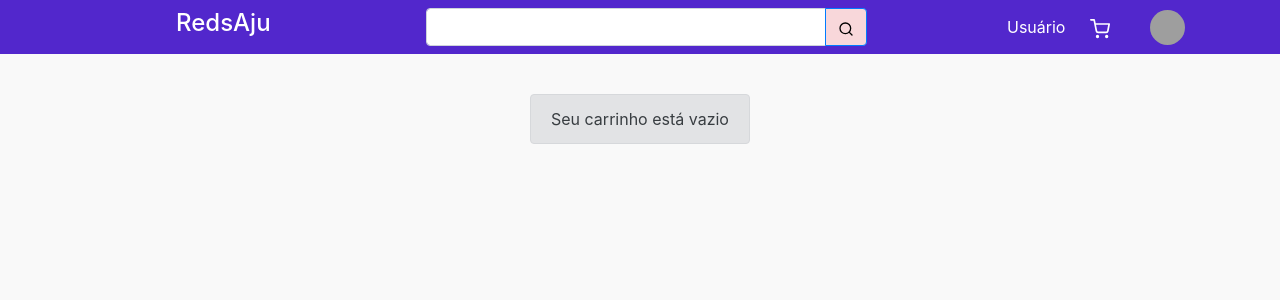
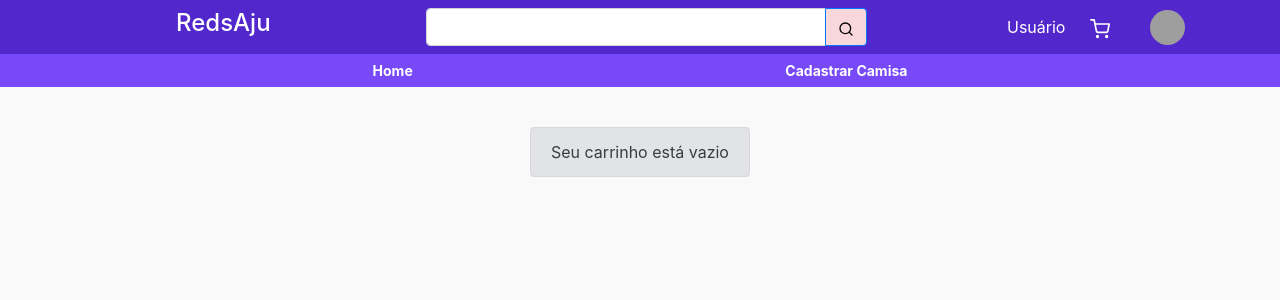
Before and after one commit to gbpaixao/E-commerce, a React (Create React App) app in the folder web/: page /carrinho in a window 1280 px wide. Shown: the top 300 px of the page. Built offline with nearby package versions, Linux system fonts and the light colour scheme; grey boxes are pictures that could not be loaded.

Commit message:
feat: componente MiniNavbar

```diff
--- a/web/src/components/Layout/index.tsx
+++ b/web/src/components/Layout/index.tsx
@@ -1,4 +1,5 @@
 import { ReactNode } from 'react';
+import { MiniNavbar } from '../MiniNavbar';
 import { Navbar } from '../Navbar';
 
 interface LayoutProps {
@@ -6,9 +7,12 @@ interface LayoutProps {
 }
 
 export function Layout({ children }: LayoutProps): JSX.Element {
+  const admin = true;
   return (
     <div>
       <Navbar />
+
+      {admin && (<MiniNavbar />)}
       <div
         style={{
           margin: '0 11rem',
--- /dev/null
+++ b/web/src/components/MiniNavbar/index.tsx
@@ -0,0 +1,24 @@
+import { useHistory } from 'react-router-dom';
+import { styles } from './styles';
+
+export function MiniNavbar() : JSX.Element {
+  const history = useHistory();
+  return (
+    <div className={styles.container}>
+      <button
+        type="button"
+        style={{ background: 'transparent', border: 'none' }}
+        onClick={() => history.push('/home')}
+      >
+        Home
+      </button>
+      <button
+        type="button"
+        style={{ background: 'transparent', border: 'none' }}
+        onClick={() => history.push('/cadastrarCamisa')}
+      >
+        Cadastrar Camisa
+      </button>
+    </div>
+  );
+}
--- /dev/null
+++ b/web/src/components/MiniNavbar/styles.ts
@@ -0,0 +1,23 @@
+import { css } from '@emotion/css';
+
+const styles = {
+  container: css`
+    display: flex;
+    flex-direction: row;
+    justify-content: space-evenly;
+    align-items: center;
+    width: 100%;
+    height: 33px;
+    background-color: #7749f8;
+
+    p,
+    button {
+      margin-bottom: 0px;
+      color: #fff;
+      font-weight: bold;
+      font-size: 14px;
+    }
+  `,
+};
+
+export { styles };
--- a/web/src/pages/Home/index.tsx
+++ b/web/src/pages/Home/index.tsx
@@ -28,14 +28,6 @@ export function Home(): JSX.Element {
   return (
     <Layout>
       <div className={styles.container}>
-        <button
-          type="button"
-          style={{ background: 'transparent', border: 'none' }}
-          onClick={() => history.push('/cadastrarCamisa')}
-        >
-          <p className="mb-0">Cadastrar camisa</p>
-          <p>+</p>
-        </button>
         {camisas.map((camisa) => <CardCamisa key={camisa.id} camisa={camisa} />)}
       </div>
     </Layout>
```
Also changed, not shown: 2 other files (tests, documents, lock files or other folders).
